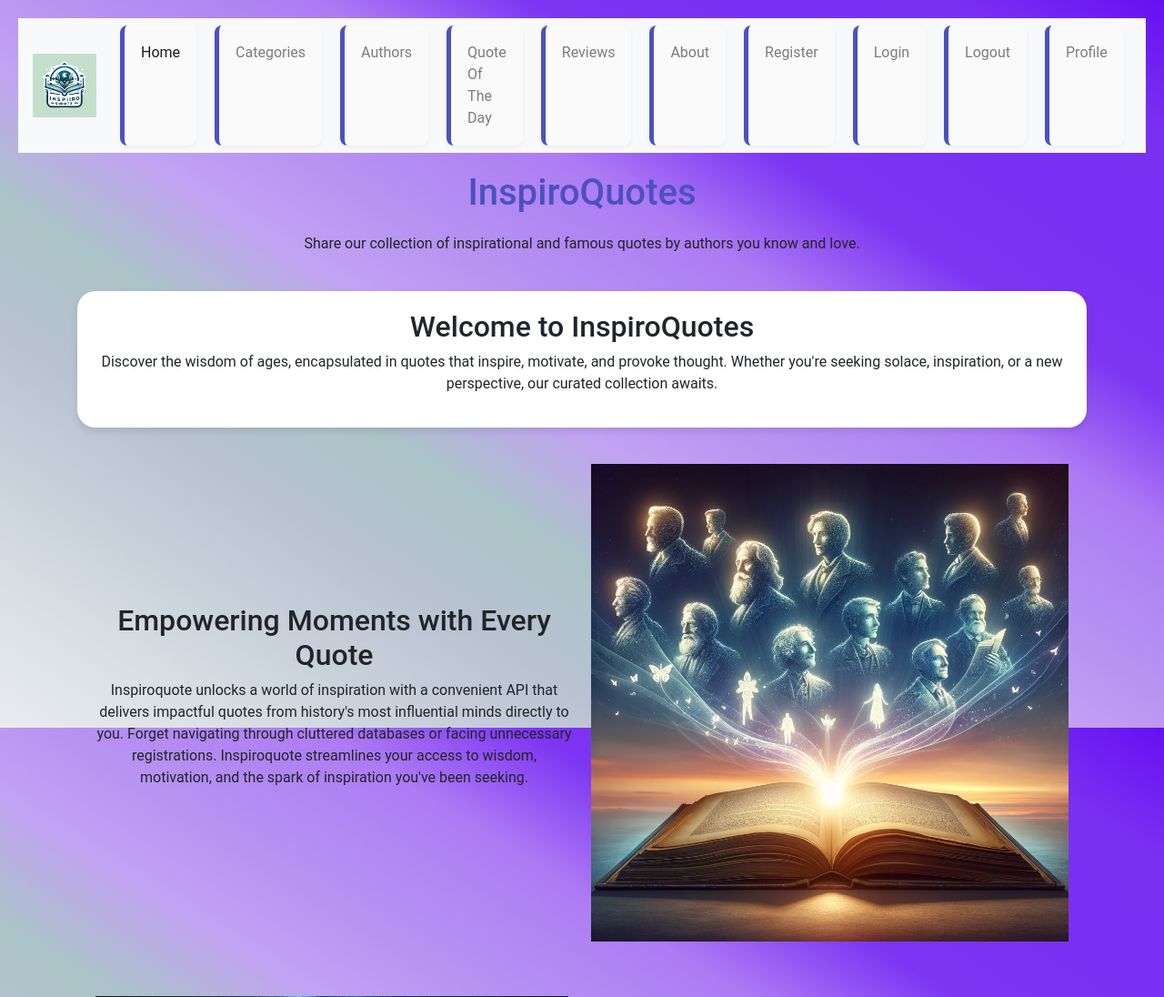
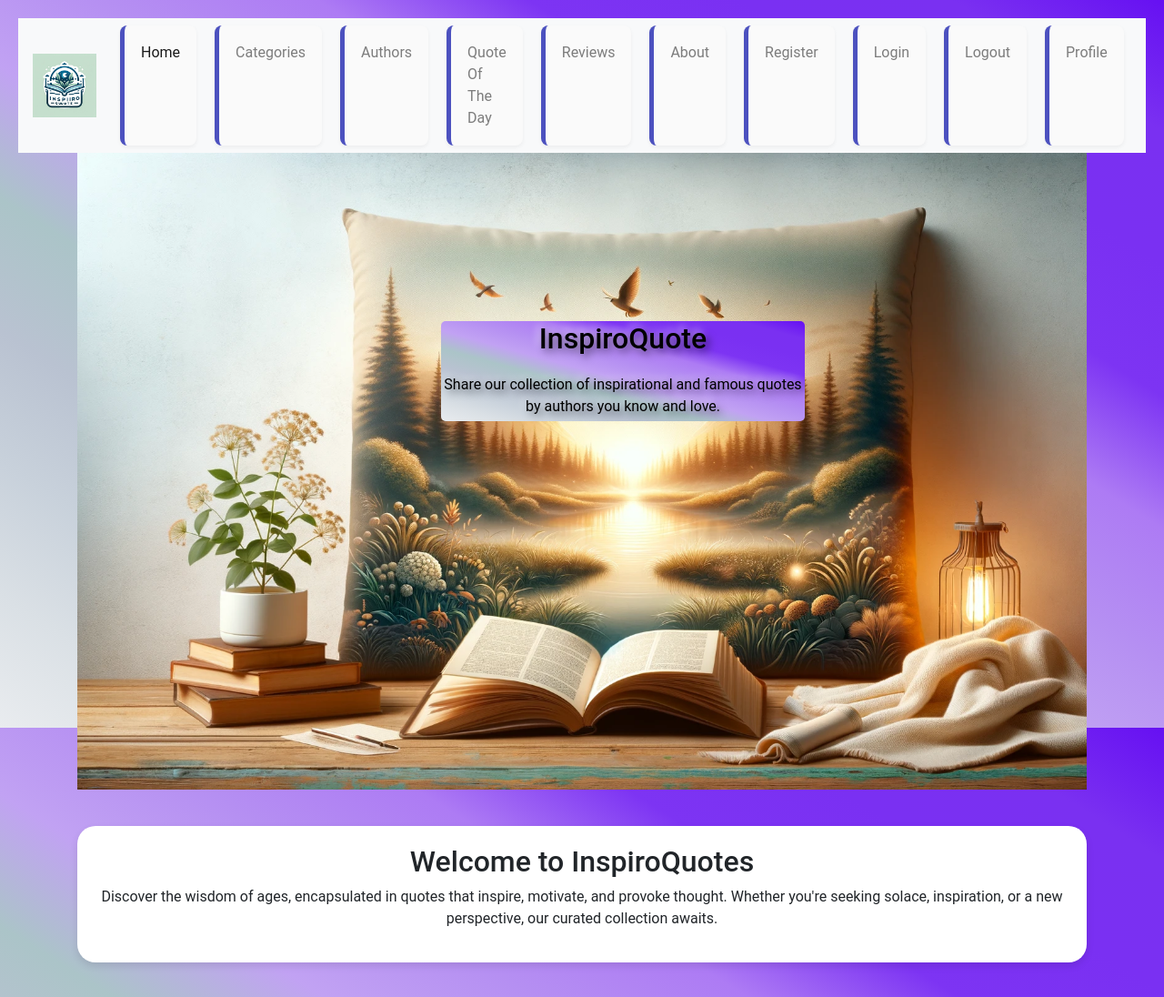
Before and after one commit to houcine200/InspiroQuote, a Flask app: page / in a window 1280 px wide. Shown: the top 1096 px of the page at 91% size. Run offline with Flask 3, Linux system fonts and the light colour scheme; some libraries are stand-ins or nearby versions.

Commit message:
home.html and homee.css heder image title description

```diff
--- a/web_dynamic/static/styles/home.css
+++ b/web_dynamic/static/styles/home.css
@@ -7,10 +7,28 @@ body {
     background-attachment: fixed;
 }
 
-header h1 {
+header {
+    background-image: url('../images/Inspiroquote-cover.webp');
+    background-size: cover;
+    text-align: center;
+    color: black;
+    padding-top: 20px;
+    text-shadow: 4px 4px 8px rgba(0, 0, 0, 0.5), -4px -4px 8px rgba(255, 255, 255, 0.5);
+    height: 700px; /* Adjust the height as needed */
+}
+.title-box {
+    height: 110px;
+    margin-top: 165px;
+    background: linear-gradient(to right top, #e9ecef, #dae0e5, #c8d1db, #b9c2d1, #abc4c8, #c1a2f3, #b58ff2, rgb(173, 123, 244), #7d34f3, #7a30f2, #7a30f1, #6610f2);
+    width : 400px;
+    margin-left: 400px;
+    border-radius: 5px;
+}
+
+h1 {
     text-align: center;
     color: #4c51bf;
-    padding-top: 20px;
+    padding-top: 50px;
 }
 
 header p {
--- a/web_dynamic/templates/home.html
+++ b/web_dynamic/templates/home.html
@@ -12,8 +12,12 @@
 </head>
 <body>
     <header>
-        <h1>InspiroQuotes</h1>
-        <p>Share our collection of inspirational and famous quotes by authors you know and love.</p>
+        <div class="title-box">
+            <h2>InspiroQuote</h2>
+            <p>Share our collection of inspirational and famous quotes by authors you know and love.</p>
+        </div>
+
+
     </header>
 
 
```
